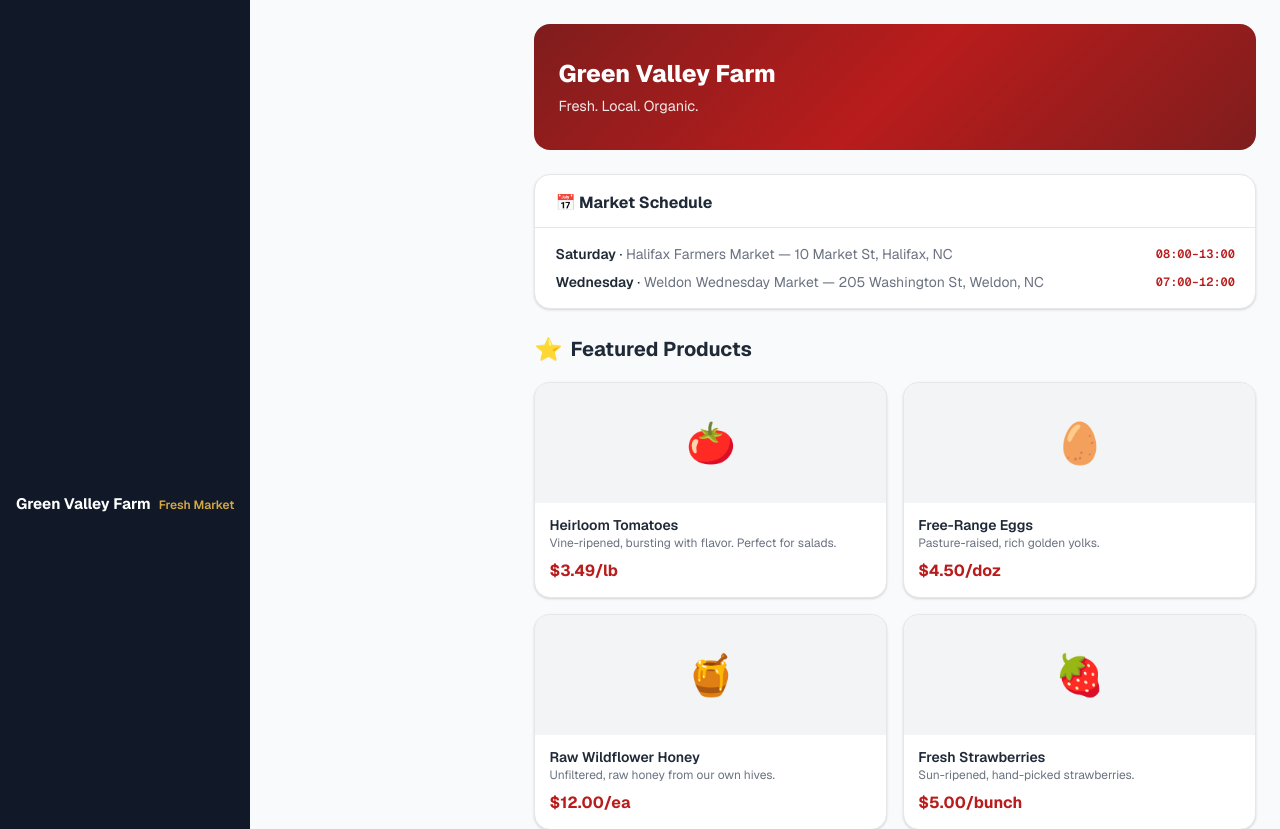
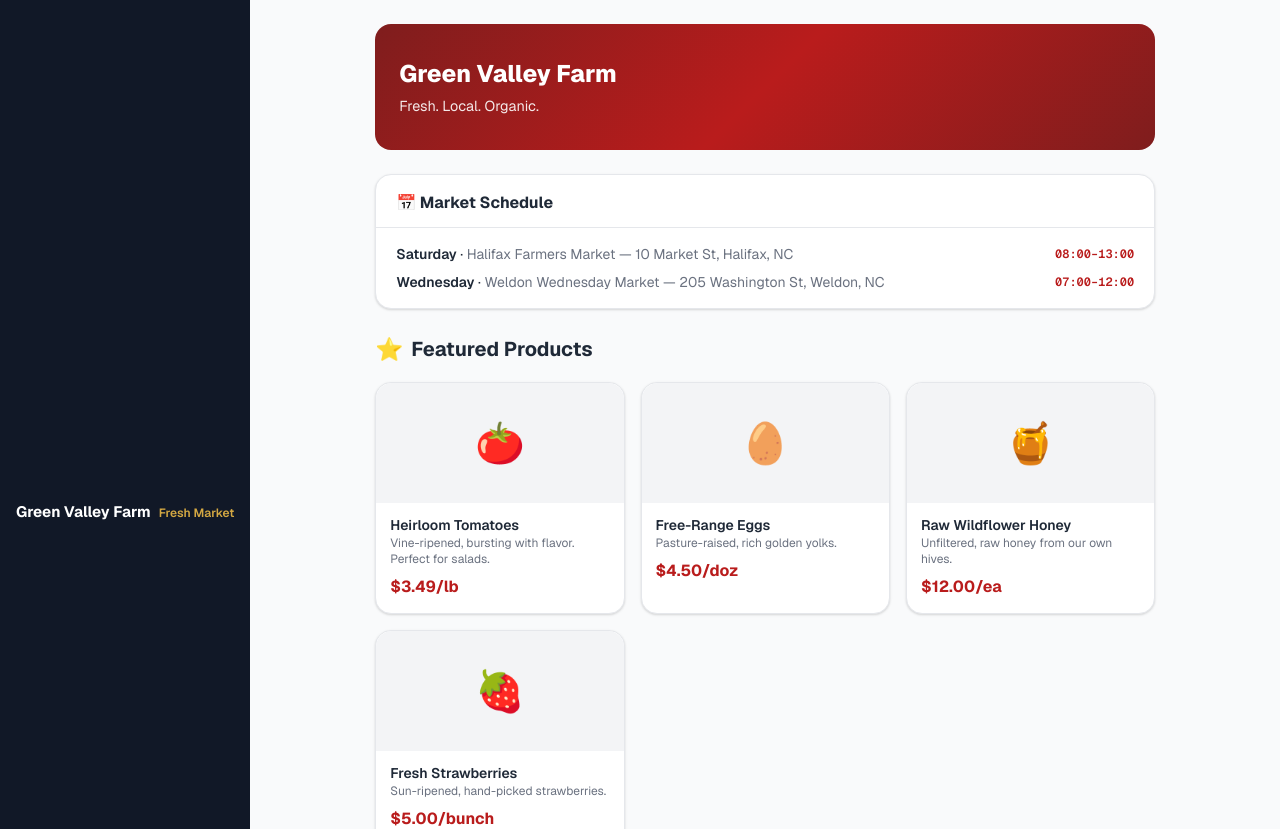
Before and after one commit to max00561230/fresh-market-vendor, a Next.js app in the folder next-app/: page / in a window 1280 px wide. Shown: the top 829 px of the page. Built offline with nearby package versions, Linux system fonts and the light colour scheme.

Commit message:
fix: all pages auto-centered on desktop and mobile
- .main-content uses flex + align-items center with max-width 780px
- .has-sidebar modifier adds 260px left margin for admin layout
- Customer view (no sidebar) has 0 left margin
- Content constrained to 780px max on all screen sizes

```diff
--- a/next-app/src/app/globals.css
+++ b/next-app/src/app/globals.css
@@ -131,16 +131,26 @@ body {
 
 /* ─── Main ─── */
 .main-content {
-  margin-left: 260px;
   flex: 1;
   min-height: 100vh;
   padding: 24px;
   max-width: 100%;
+  display: flex;
+  flex-direction: column;
+  align-items: center;
+  /* margin-left set via .has-sidebar modifier */
+}
+.main-content.has-sidebar {
+  margin-left: 260px;
+}
+.main-content > * {
+  width: 100%;
+  max-width: 780px;
 }
 
-/* ─── Admin centered layout ─── */
+/* ─── Admin centered layout (legacy, kept for compat) ─── */
 .admin-centered {
-  max-width: 720px;
+  max-width: 780px;
   margin: 0 auto;
   width: 100%;
 }
@@ -191,7 +201,8 @@ body {
 @media (max-width: 767px) {
   .sidebar { transform: translateX(-100%); }
   .sidebar.open { transform: translateX(0); }
-  .main-content { margin-left: 0; padding: 16px; padding-top: 60px; padding-bottom: 72px; }
+  .main-content { padding: 16px; padding-top: 60px; padding-bottom: 72px; }
+  .main-content.has-sidebar { margin-left: 0; }
   .topbar { display: flex; }
   nav.bottom-nav { display: flex; }
   .admin-menu-grid { grid-template-columns: repeat(auto-fill, minmax(110px, 1fr)); }
--- a/next-app/src/components/ClientShell.tsx
+++ b/next-app/src/components/ClientShell.tsx
@@ -99,7 +99,7 @@ function LayoutShell({ children }: { children: ReactNode }) {
       <Sidebar />
       <TopBar />
       <AuthGuard>
-        <main className="main-content">
+        <main className="main-content has-sidebar">
           {children}
           <footer className="app-footer">
             <img src="/jrt-logo.png" alt="JRT" className="app-footer-logo" />
```
